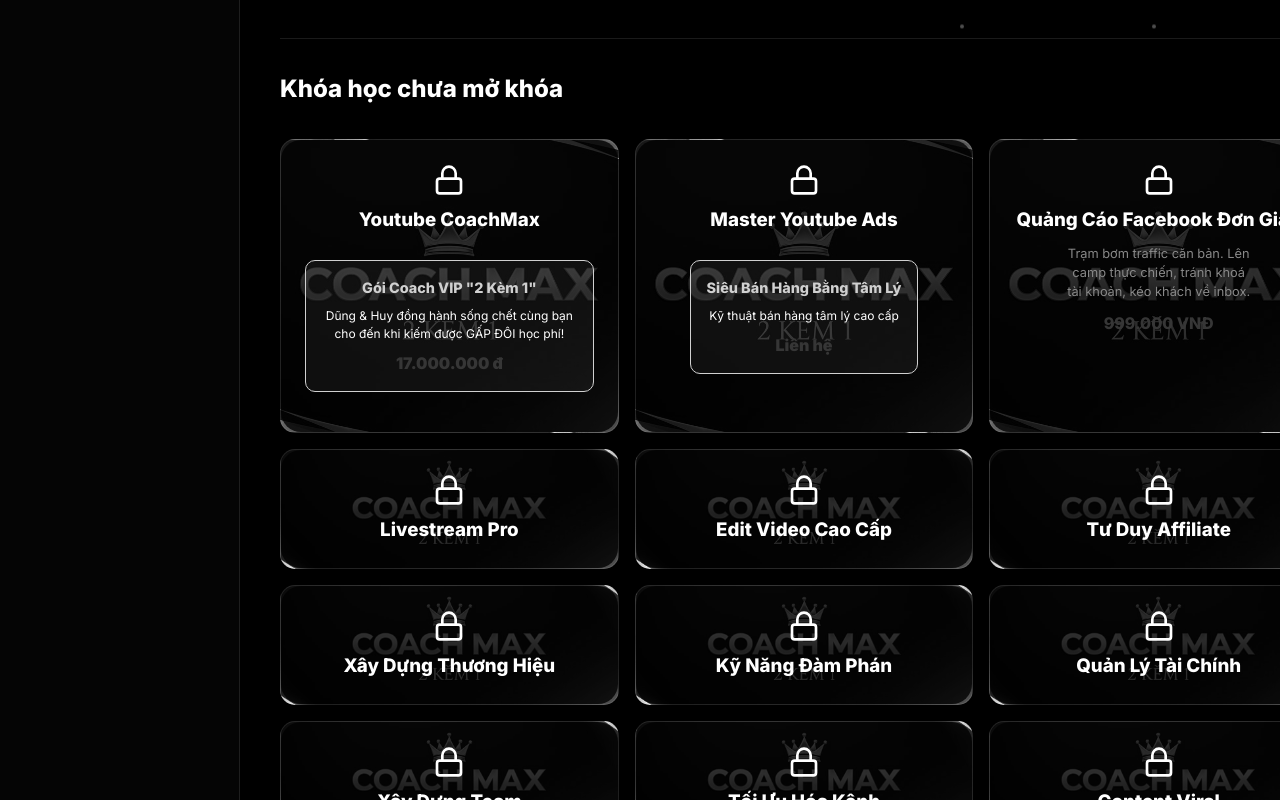
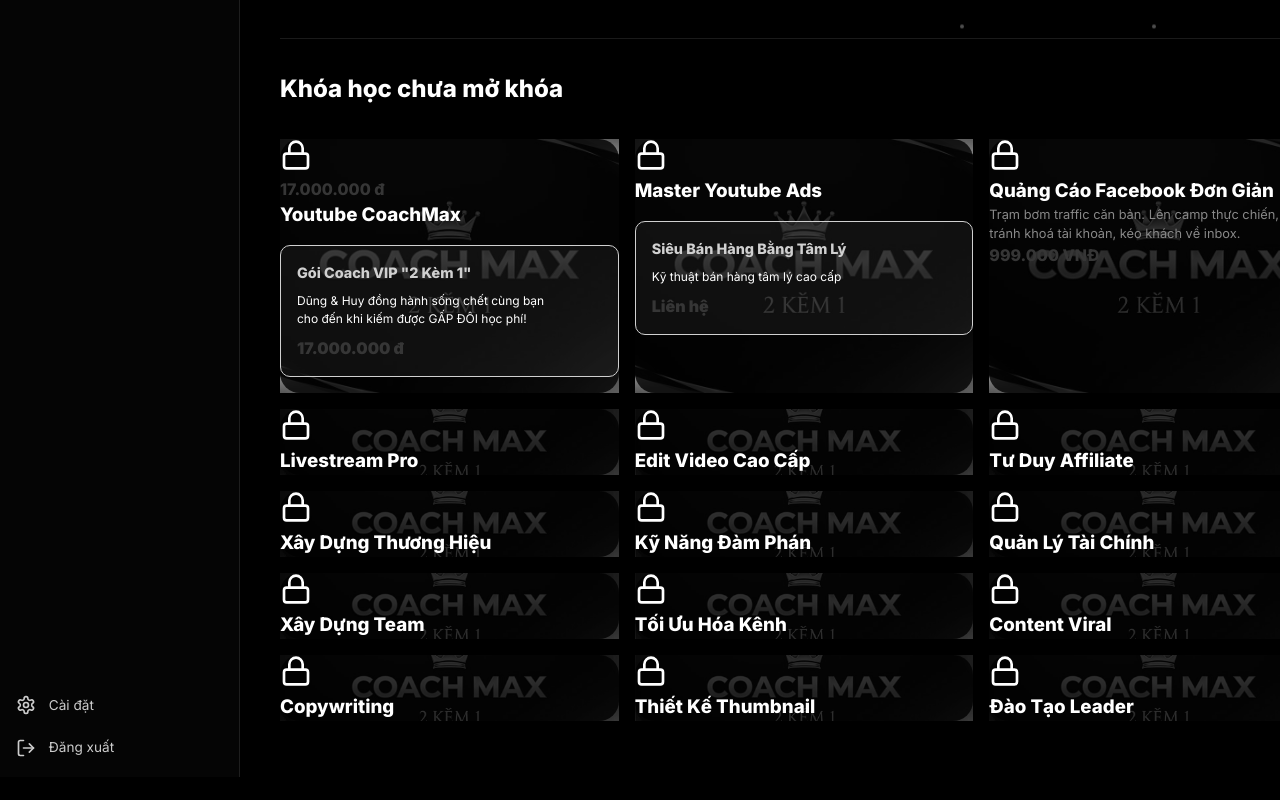
Before and after one commit to trungnguyen1592/app-phanthanhdung, a React (Vite) app: page /learning in a window 1280 px wide. Shown: the part 680-1480 px from the top of the page. After the commit the page ends 1457 px from the top, so only its background shows below. Built offline with nearby package versions, Linux system fonts and the light colour scheme.

Commit message:
Feat: Customize CoachMax locked card layout

```diff
--- a/src/pages/LearningGuide.tsx
+++ b/src/pages/LearningGuide.tsx
@@ -122,11 +122,12 @@
         <h2>Khóa học chưa mở khóa</h2>
         <div className="locked-grid">
             {lockedCourses.map(course => (
-                <div key={course.id} className="locked-card course-card-bg">
+                <div key={course.id} className={`locked-card course-card-bg ${course.id === 5 ? 'special-locked-card' : ''}`}>
                     <Lock size={32} color="#fff" />
+                    {course.id === 5 && course.vipDetails && <p className="locked-price">{course.vipDetails.price}</p>}
                     <h3>{course.title}</h3>
                     {course.desc && <p className="locked-desc">{course.desc}</p>}
-                    {course.price && <p className="locked-price">{course.price}</p>}
+                    {course.id !== 5 && course.price && <p className="locked-price">{course.price}</p>}
                     {course.vipDetails && (
                         <div className="vip-box">
                             <h4>{course.vipDetails.title}</h4>
--- a/src/styles/LearningGuide.css
+++ b/src/styles/LearningGuide.css
@@ -190,16 +190,10 @@
     margin-top: 2rem;
 }
 
-.locked-card {
-    background: rgba(255,255,255,0.03);
-    border: 1px solid rgba(255,255,255,0.1);
-    padding: 1.5rem;
-    border-radius: 15px;
-    display: flex;
-    flex-direction: column;
-    align-items: center;
-    gap: 10px;
-    text-align: center;
+.special-locked-card {
+    border: none;
+    align-items: flex-start;
+    text-align: left;
 }
 
 .course-card-bg {
```
